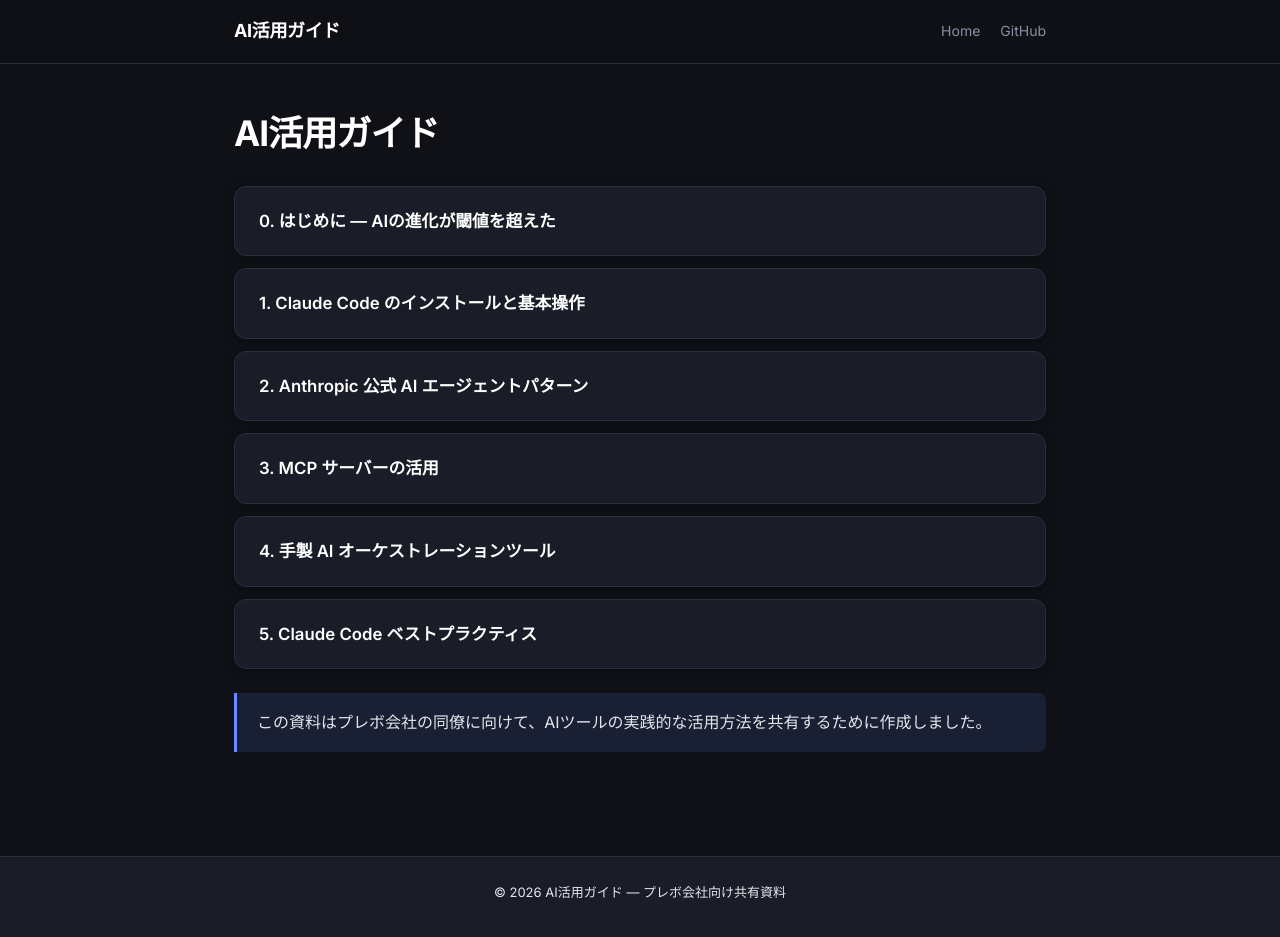
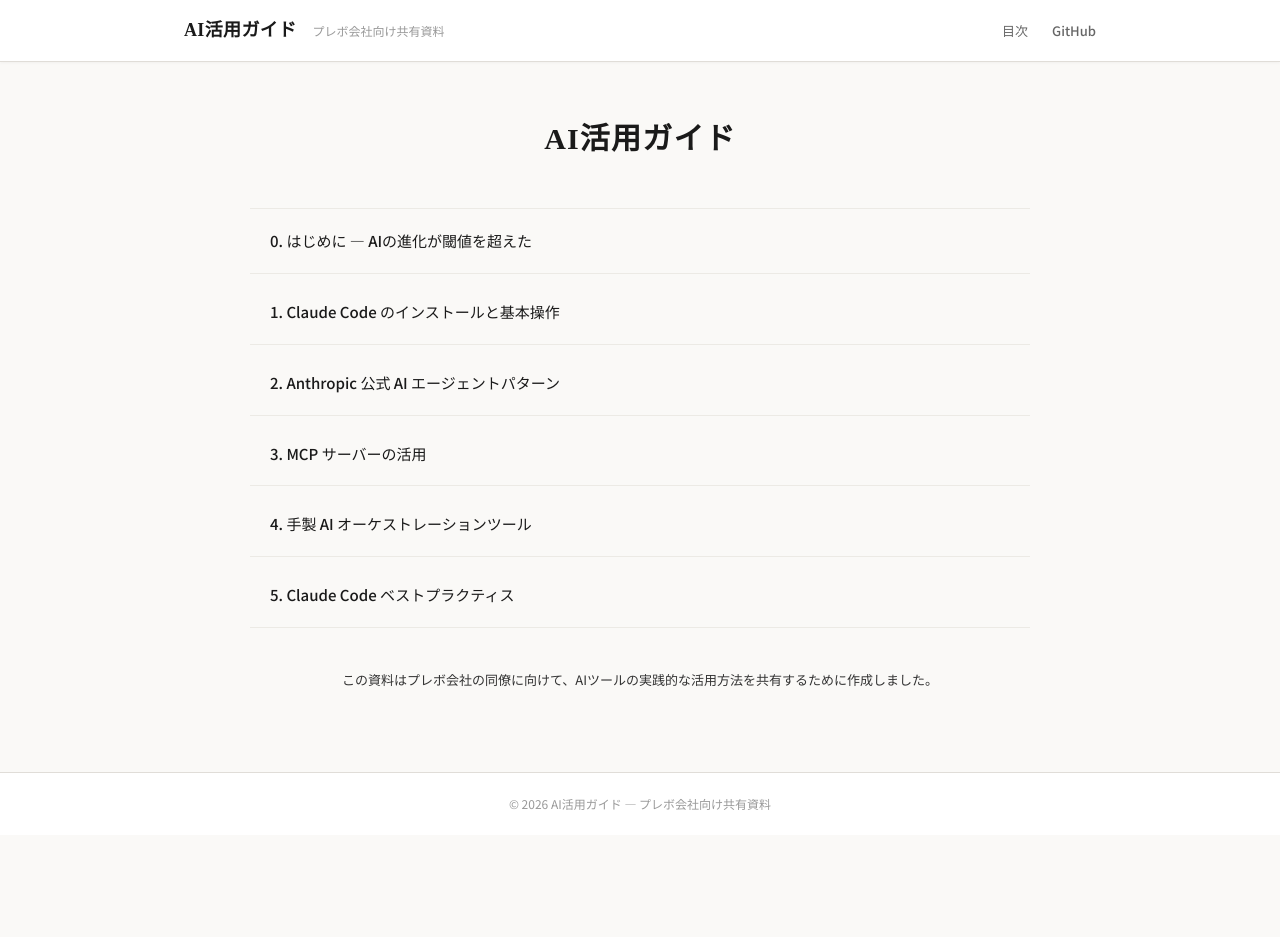
Before and after one commit to kuruusuniku/sharing, a Jekyll site: the page built from index.md, in a window 1280 px wide and 943 px high. Shown: the top 937 px of the window. Built offline with Jekyll 4.4.1, drawn with Linux system fonts in a browser that asks for light colours.

Commit message:
書籍風のライトテーマに全面リデザイン
- 白基調の落ち着いたデザインに変更
- Noto Serif JP で見出しに書籍感を付与
- 目次ページ: リスト形式でホバー時にアクセントバー表示
- 記事ページ: 白背景カード、余白たっぷりの読みやすいレイアウト
- h3 に左ボーダー、テーブルにヘッダー背景、コードブロック調整
- レスポンシブ対応

Co-Authored-By: Claude Opus 4.6 (1M context) <noreply@anthropic.com>

```diff
--- a/_layouts/default.html
+++ b/_layouts/default.html
@@ -4,29 +4,40 @@
   <meta charset="utf-8">
   <meta name="viewport" content="width=device-width, initial-scale=1">
   <title>{{ page.title }} | {{ site.title }}</title>
-  <link rel="stylesheet" href="https://fonts.googleapis.com/css2?family=Noto+Sans+JP:wght@400;700&family=Inter:wght@400;600;700&display=swap">
+  <link rel="stylesheet" href="https://fonts.googleapis.com/css2?family=Noto+Sans+JP:wght@300;400;500;700&family=Noto+Serif+JP:wght@400;700&display=swap">
   <link rel="stylesheet" href="{{ '/assets/css/style.css' | relative_url }}">
 </head>
 <body>
   <header class="site-header">
     <div class="header-inner">
-      <a href="{{ '/' | relative_url }}" class="site-title">{{ site.title }}</a>
-      <nav class="site-nav">
-        <a href="{{ '/' | relative_url }}">Home</a>
+      <div class="header-left">
+        <a href="{{ '/' | relative_url }}" class="site-logo">AI活用ガイド</a>
+        <span class="header-subtitle">プレボ会社向け共有資料</span>
+      </div>
+      <nav class="header-nav">
+        <a href="{{ '/' | relative_url }}">目次</a>
         <a href="https://github.com/kuruusuniku/sharing" target="_blank">GitHub</a>
       </nav>
     </div>
   </header>
 
-  <main class="content" id="content">
-    <article class="article">
+  <div class="page-wrapper">
+    {% if page.url == '/' or page.url == '/index.html' %}
+    <main class="content content--home" id="content">
       {{ content }}
-    </article>
-  </main>
+    </main>
+    {% else %}
+    <main class="content content--article" id="content">
+      <article>
+        {{ content }}
+      </article>
+    </main>
+    {% endif %}
+  </div>
 
   <footer class="site-footer">
     <div class="footer-inner">
-      <p>&copy; 2026 AI活用ガイド — プレボ会社向け共有資料</p>
+      <p class="footer-text">&copy; 2026 AI活用ガイド — プレボ会社向け共有資料</p>
     </div>
   </footer>
 </body>
--- a/assets/css/style.css
+++ b/assets/css/style.css
@@ -1,29 +1,31 @@
 /* ============================================
-   AI活用ガイド — Custom Theme
+   AI活用ガイド — Book-style Theme
    ============================================ */
 
 :root {
-  --color-bg: #0f1117;
-  --color-surface: #1a1d27;
-  --color-surface-hover: #222636;
-  --color-border: #2a2e3d;
-  --color-text: #e4e6ed;
-  --color-text-muted: #8b8fa3;
-  --color-heading: #ffffff;
-  --color-accent: #6c8aff;
-  --color-accent-soft: rgba(108, 138, 255, 0.12);
-  --color-accent-glow: rgba(108, 138, 255, 0.25);
-  --color-link: #8ba4ff;
-  --color-code-bg: #141720;
-  --color-tag-green: #3dd68c;
-  --color-tag-blue: #5b9aff;
-  --color-tag-purple: #b07aff;
-  --color-tag-orange: #ff9f43;
-  --radius: 12px;
-  --radius-sm: 8px;
-  --shadow: 0 2px 12px rgba(0, 0, 0, 0.3);
-  --font-sans: 'Inter', 'Noto Sans JP', -apple-system, BlinkMacSystemFont, sans-serif;
-  --font-mono: 'JetBrains Mono', 'Fira Code', monospace;
+  --color-bg: #ffffff;
+  --color-bg-warm: #faf9f7;
+  --color-bg-section: #f5f4f1;
+  --color-border: #e0ddd8;
+  --color-border-light: #eceae5;
+  --color-text: #333333;
+  --color-text-light: #666666;
+  --color-text-muted: #999999;
+  --color-heading: #1a1a1a;
+  --color-accent: #2b6cb0;
+  --color-accent-hover: #1e5294;
+  --color-accent-bg: #ebf4ff;
+  --color-header-bg: #f7f6f3;
+  --color-header-border: #d8d5ce;
+  --color-code-bg: #f8f7f5;
+  --color-code-border: #e8e6e1;
+  --color-table-header: #f0eeea;
+  --color-table-hover: #faf9f7;
+  --color-tag: #c05621;
+  --font-sans: 'Noto Sans JP', -apple-system, BlinkMacSystemFont, 'Hiragino Kaku Gothic ProN', sans-serif;
+  --font-serif: 'Noto Serif JP', 'Hiragino Mincho ProN', serif;
+  --font-mono: 'SFMono-Regular', Consolas, 'Liberation Mono', Menlo, monospace;
+  --max-width: 780px;
 }
 
 * {
@@ -38,131 +40,234 @@ html {
 
 body {
   font-family: var(--font-sans);
-  background: var(--color-bg);
+  background: var(--color-bg-warm);
   color: var(--color-text);
-  line-height: 1.7;
-  font-size: 16px;
+  line-height: 1.85;
+  font-size: 15px;
+  -webkit-font-smoothing: antialiased;
 }
 
-/* --- Header --- */
+/* ---- Header ---- */
 
 .site-header {
-  position: sticky;
-  top: 0;
-  z-index: 100;
-  background: rgba(15, 17, 23, 0.85);
-  backdrop-filter: blur(16px);
+  background: var(--color-bg);
   border-bottom: 1px solid var(--color-border);
+  box-shadow: 0 1px 3px rgba(0,0,0,0.04);
 }
 
 .header-inner {
-  max-width: 860px;
+  max-width: 960px;
   margin: 0 auto;
-  padding: 16px 24px;
+  padding: 14px 24px;
   display: flex;
   align-items: center;
   justify-content: space-between;
 }
 
-.site-title {
+.header-left {
+  display: flex;
+  align-items: baseline;
+  gap: 16px;
+}
+
+.site-logo {
+  font-family: var(--font-serif);
   font-size: 18px;
   font-weight: 700;
   color: var(--color-heading);
   text-decoration: none;
-  letter-spacing: -0.02em;
+  letter-spacing: 0.02em;
 }
 
-.site-nav {
-  display: flex;
-  gap: 20px;
-}
-
-.site-nav a {
-  color: var(--color-text-muted);
-  text-decoration: none;
-  font-size: 14px;
-  font-weight: 500;
-  transition: color 0.2s;
-}
-
-.site-nav a:hover {
+.site-logo:hover {
   color: var(--color-accent);
 }
 
-/* --- Main Content --- */
-
-.content {
-  max-width: 860px;
-  margin: 0 auto;
-  padding: 48px 24px 80px;
+.header-subtitle {
+  font-size: 12px;
+  color: var(--color-text-muted);
 }
 
-.article {
-  animation: fadeIn 0.4s ease;
+.header-nav {
+  display: flex;
+  gap: 24px;
 }
 
-@keyframes fadeIn {
-  from { opacity: 0; transform: translateY(8px); }
-  to { opacity: 1; transform: translateY(0); }
+.header-nav a {
+  font-size: 13px;
+  color: var(--color-text-light);
+  text-decoration: none;
+  font-weight: 500;
 }
 
-/* --- Typography --- */
+.header-nav a:hover {
+  color: var(--color-accent);
+}
+
+/* ---- Page Wrapper ---- */
+
+.page-wrapper {
+  max-width: 960px;
+  margin: 0 auto;
+  padding: 0 24px;
+}
+
+/* ---- Home / TOC page ---- */
+
+.content--home {
+  padding-top: 56px;
+  padding-bottom: 80px;
+}
+
+.content--home > h1 {
+  font-family: var(--font-serif);
+  font-size: 2em;
+  font-weight: 700;
+  color: var(--color-heading);
+  text-align: center;
+  margin-bottom: 48px;
+  letter-spacing: 0.04em;
+}
+
+.content--home > ul {
+  list-style: none;
+  padding: 0;
+  max-width: var(--max-width);
+  margin: 0 auto 40px;
+}
+
+.content--home > ul > li {
+  border-bottom: 1px solid var(--color-border-light);
+}
+
+.content--home > ul > li:first-child {
+  border-top: 1px solid var(--color-border-light);
+}
+
+.content--home > ul > li > a {
+  display: block;
+  padding: 18px 20px;
+  color: var(--color-heading);
+  text-decoration: none;
+  font-size: 15px;
+  font-weight: 500;
+  transition: background 0.15s, padding-left 0.15s;
+  position: relative;
+}
+
+.content--home > ul > li > a:hover {
+  background: var(--color-bg);
+  padding-left: 28px;
+  color: var(--color-accent);
+}
+
+.content--home > ul > li > a::before {
+  content: '';
+  position: absolute;
+  left: 0;
+  top: 0;
+  bottom: 0;
+  width: 3px;
+  background: var(--color-accent);
+  opacity: 0;
+  transition: opacity 0.15s;
+}
+
+.content--home > ul > li > a:hover::before {
+  opacity: 1;
+}
+
+.content--home > blockquote {
+  max-width: var(--max-width);
+  margin: 0 auto;
+  border: none;
+  background: none;
+  text-align: center;
+  color: var(--color-text-muted);
+  font-size: 13px;
+  padding: 0;
+}
+
+/* ---- Article page ---- */
+
+.content--article {
+  background: var(--color-bg);
+  border: 1px solid var(--color-border);
+  border-top: none;
+  padding: 56px 64px 72px;
+  margin-top: 0;
+  margin-bottom: 40px;
+  max-width: var(--max-width);
+  margin-left: auto;
+  margin-right: auto;
+  box-shadow: 0 1px 4px rgba(0,0,0,0.03);
+}
+
+/* ---- Typography ---- */
 
 h1 {
-  font-size: 2.2em;
+  font-family: var(--font-serif);
+  font-size: 1.8em;
   font-weight: 700;
   color: var(--color-heading);
   margin-bottom: 32px;
-  letter-spacing: -0.03em;
-  line-height: 1.2;
+  line-height: 1.4;
+  letter-spacing: 0.02em;
 }
 
 h2 {
-  font-size: 1.5em;
+  font-family: var(--font-serif);
+  font-size: 1.35em;
   font-weight: 700;
   color: var(--color-heading);
-  margin-top: 56px;
+  margin-top: 48px;
   margin-bottom: 20px;
-  padding-bottom: 12px;
-  border-bottom: 1px solid var(--color-border);
-  letter-spacing: -0.02em;
+  padding-bottom: 10px;
+  border-bottom: 2px solid var(--color-border);
+  letter-spacing: 0.01em;
 }
 
 h3 {
-  font-size: 1.2em;
-  font-weight: 600;
+  font-size: 1.1em;
+  font-weight: 700;
   color: var(--color-heading);
-  margin-top: 40px;
-  margin-bottom: 16px;
+  margin-top: 36px;
+  margin-bottom: 14px;
+  padding-left: 12px;
+  border-left: 3px solid var(--color-accent);
 }
 
 h4 {
   font-size: 1em;
-  font-weight: 600;
-  color: var(--color-link);
-  margin-top: 32px;
-  margin-bottom: 12px;
+  font-weight: 700;
+  color: var(--color-text);
+  margin-top: 28px;
+  margin-bottom: 10px;
 }
 
 p {
   margin-bottom: 16px;
-  color: var(--color-text);
 }
 
 a {
-  color: var(--color-link);
+  color: var(--color-accent);
   text-decoration: none;
-  transition: color 0.2s;
 }
 
 a:hover {
-  color: var(--color-accent);
   text-decoration: underline;
+  color: var(--color-accent-hover);
 }
 
 strong {
+  font-weight: 700;
   color: var(--color-heading);
-  font-weight: 600;
+}
+
+em {
+  font-style: normal;
+  background: linear-gradient(transparent 60%, #fff3cd 60%);
+  padding: 0 2px;
 }
 
 hr {
@@ -172,7 +277,7 @@ hr {
   margin: 48px 0;
 }
 
-/* --- Lists --- */
+/* ---- Lists ---- */
 
 ul, ol {
   margin-bottom: 16px;
@@ -188,41 +293,41 @@ li > ul, li > ol {
   margin-bottom: 0;
 }
 
-/* --- Blockquote --- */
+/* ---- Blockquote ---- */
 
 blockquote {
   border-left: 3px solid var(--color-accent);
-  background: var(--color-accent-soft);
+  background: var(--color-accent-bg);
   padding: 16px 20px;
   margin: 24px 0;
-  border-radius: 0 var(--radius-sm) var(--radius-sm) 0;
-  color: var(--color-text);
+  border-radius: 0 4px 4px 0;
+  font-size: 14px;
 }
 
 blockquote p {
   margin-bottom: 0;
+  color: var(--color-text);
 }
 
-/* --- Code --- */
+/* ---- Code ---- */
 
 code {
   font-family: var(--font-mono);
   font-size: 0.88em;
   background: var(--color-code-bg);
-  border: 1px solid var(--color-border);
-  padding: 2px 7px;
-  border-radius: 5px;
-  color: var(--color-tag-purple);
+  border: 1px solid var(--color-code-border);
+  padding: 2px 6px;
+  border-radius: 3px;
+  color: var(--color-tag);
 }
 
 pre {
   background: var(--color-code-bg);
-  border: 1px solid var(--color-border);
-  border-radius: var(--radius);
-  padding: 20px 24px;
+  border: 1px solid var(--color-code-border);
+  border-radius: 4px;
+  padding: 18px 20px;
   overflow-x: auto;
   margin: 20px 0;
-  box-shadow: var(--shadow);
 }
 
 pre code {
@@ -230,38 +335,38 @@ pre code {
   border: none;
   padding: 0;
   color: var(--color-text);
-  font-size: 0.9em;
-  line-height: 1.6;
+  font-size: 0.88em;
+  line-height: 1.65;
 }
 
-/* --- Tables --- */
+/* ---- Tables ---- */
 
 table {
   width: 100%;
   border-collapse: collapse;
   margin: 24px 0;
-  font-size: 0.95em;
-  border-radius: var(--radius);
-  overflow: hidden;
+  font-size: 14px;
   border: 1px solid var(--color-border);
 }
 
 thead {
-  background: var(--color-surface);
+  background: var(--color-table-header);
 }
 
 th {
-  padding: 12px 16px;
+  padding: 10px 14px;
   text-align: left;
-  font-weight: 600;
+  font-weight: 700;
   color: var(--color-heading);
   border-bottom: 2px solid var(--color-border);
-  white-space: nowrap;
+  font-size: 13px;
+  letter-spacing: 0.02em;
 }
 
 td {
-  padding: 12px 16px;
-  border-bottom: 1px solid var(--color-border);
+  padding: 10px 14px;
+  border-bottom: 1px solid var(--color-border-light);
+  vertical-align: top;
 }
 
 tr:last-child td {
@@ -269,110 +374,95 @@ tr:last-child td {
 }
 
 tbody tr:hover {
-  background: var(--color-surface-hover);
+  background: var(--color-table-hover);
 }
 
-/* --- TOC Cards (index page) --- */
+/* ---- Chapter number ---- */
 
-.article > ul:first-of-type {
-  list-style: none;
-  padding: 0;
-  display: grid;
-  gap: 12px;
+.content--article h1::first-line {
+  color: var(--color-accent);
 }
 
-.article > ul:first-of-type > li {
+/* ---- Navigation (prev/next) ---- */
+
+.content--article > article > p:last-child {
+  margin-top: 48px;
+  padding-top: 20px;
+  border-top: 1px solid var(--color-border);
+  font-size: 13px;
+  display: flex;
+  justify-content: space-between;
+  flex-wrap: wrap;
+  gap: 8px;
+  color: var(--color-text-muted);
+}
+
+.content--article > article > p:last-child a {
+  color: var(--color-accent);
+  font-weight: 500;
+}
+
+/* ---- Diagram blocks (pre with text flow) ---- */
+
+pre code .line {
+  display: block;
+}
+
+/* ---- Footer ---- */
+
+.site-footer {
+  border-top: 1px solid var(--color-border);
+  background: var(--color-bg);
+}
+
+.footer-inner {
+  max-width: 960px;
+  margin: 0 auto;
+  padding: 20px 24px;
+  text-align: center;
+}
+
+.footer-text {
+  color: var(--color-text-muted);
+  font-size: 12px;
   margin: 0;
 }
 
-.article > ul:first-of-type > li > a {
-  display: block;
-  padding: 20px 24px;
-  background: var(--color-surface);
-  border: 1px solid var(--color-border);
-  border-radius: var(--radius);
-  color: var(--color-heading);
-  font-weight: 600;
-  font-size: 1.05em;
-  text-decoration: none;
-  transition: all 0.25s ease;
-  box-shadow: var(--shadow);
-}
-
-.article > ul:first-of-type > li > a:hover {
-  border-color: var(--color-accent);
-  background: var(--color-surface-hover);
-  box-shadow: 0 0 0 1px var(--color-accent-glow), var(--shadow);
-  transform: translateY(-1px);
-}
-
-/* --- Navigation Links (prev/next) --- */
-
-.article > p:last-child {
-  margin-top: 48px;
-  padding-top: 24px;
-  border-top: 1px solid var(--color-border);
-  display: flex;
-  justify-content: space-between;
-  flex-wrap: wrap;
-  gap: 12px;
-}
-
-.article > p:last-child a {
-  padding: 8px 16px;
-  background: var(--color-surface);
-  border: 1px solid var(--color-border);
-  border-radius: var(--radius-sm);
-  font-size: 0.9em;
-  transition: all 0.2s;
-}
-
-.article > p:last-child a:hover {
-  border-color: var(--color-accent);
-  text-decoration: none;
-}
-
-/* --- Footer --- */
-
-.site-footer {
-  border-top: 1px solid var(--color-border);
-  background: var(--color-surface);
-}
-
-.footer-inner {
-  max-width: 860px;
-  margin: 0 auto;
-  padding: 24px;
-  text-align: center;
-  color: var(--color-text-muted);
-  font-size: 13px;
-}
-
-/* --- Responsive --- */
+/* ---- Responsive ---- */
 
 @media (max-width: 640px) {
-  .content {
-    padding: 32px 16px 64px;
+  .content--article {
+    padding: 32px 20px 48px;
+    border-left: none;
+    border-right: none;
   }
 
   h1 {
-    font-size: 1.7em;
+    font-size: 1.5em;
   }
 
   h2 {
-    font-size: 1.3em;
-    margin-top: 40px;
-  }
-
-  table {
-    font-size: 0.85em;
-  }
-
-  th, td {
-    padding: 10px 12px;
+    font-size: 1.2em;
+    margin-top: 36px;
   }
 
   .header-inner {
     padding: 12px 16px;
   }
+
+  .header-subtitle {
+    display: none;
+  }
+
+  table {
+    font-size: 13px;
+  }
+
+  th, td {
+    padding: 8px 10px;
+  }
+
+  .content--home > h1 {
+    font-size: 1.6em;
+  }
 }
```
